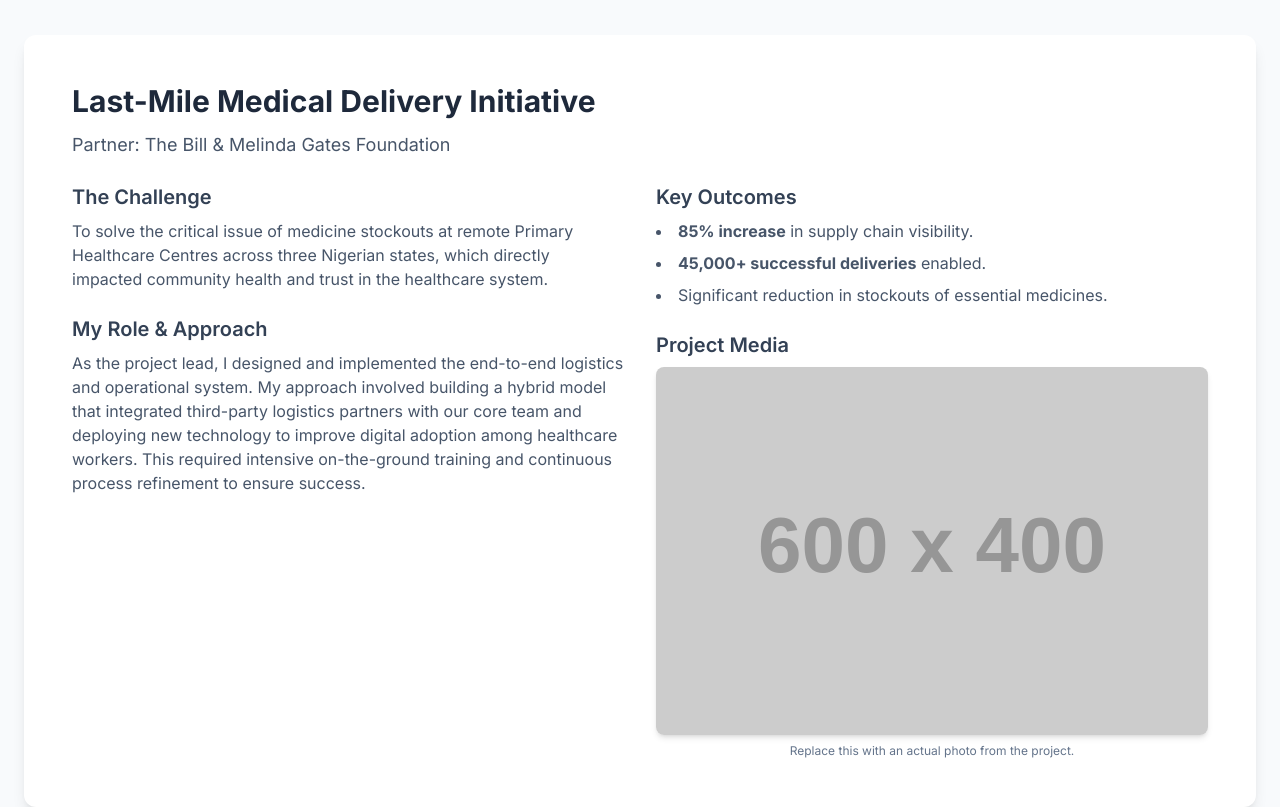
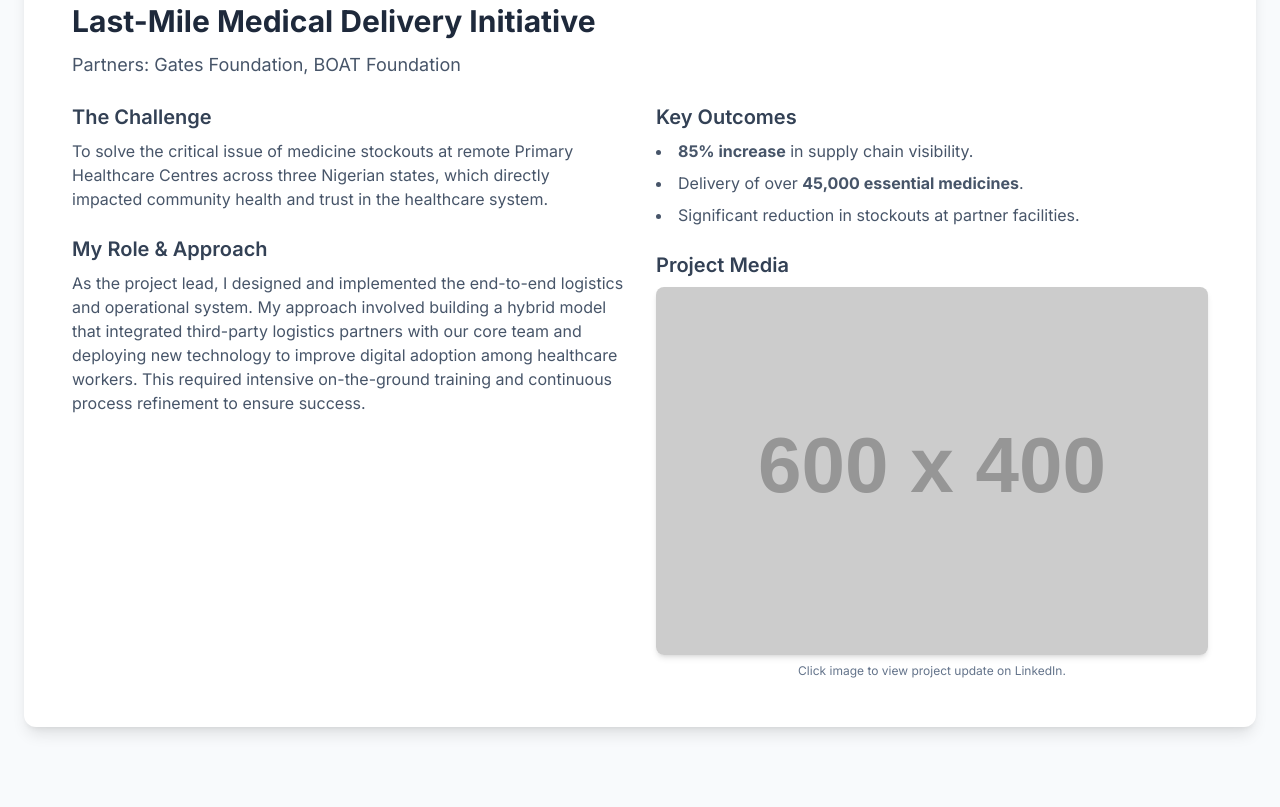
Before and after one commit to uyuruy/Akpoteheri-Professional-Portfolio, a plain HTML site: page index.html in a window 1280 px wide. Shown: the part 1095-1902 px from the top of the page. Drawn offline with nearby package versions, Linux system fonts and the light colour scheme; placeholder pictures from the web are drawn by us.

Commit message:
Add files via upload

```diff
--- a/index.html
+++ b/index.html
@@ -61,7 +61,10 @@
                 </div>
             </div>
             <div class="md:w-1/3 mt-10 md:mt-0 flex justify-center">
-                <img src="https://placehold.co/300x300/e2e8f0/334155?text=AU" alt="Akpoteheri Usiaphre" class="rounded-full shadow-2xl w-64 h-64 md:w-80 md:h-80 object-cover">
+                <!-- Image updated to a rectangle with a 4:3 aspect ratio -->
+                <div class="aspect-w-3 aspect-h-4 w-64 md:w-80">
+                    <img src="https://i.ibb.co/L5r9wzZ/image.png" alt="Akpoteheri Usiaphre" class="rounded-lg shadow-2xl w-full h-full object-cover">
+                </div>
             </div>
         </section>
 
@@ -83,7 +86,7 @@
                 <!-- Case Study 1: Last-Mile Delivery -->
                 <div class="case-study-card bg-white rounded-xl shadow-lg overflow-hidden p-8 md:p-12">
                     <h3 class="font-bold text-3xl mb-3 text-slate-800">Last-Mile Medical Delivery Initiative</h3>
-                    <p class="text-slate-600 mb-6 text-lg">Partner: The Bill & Melinda Gates Foundation</p>
+                    <p class="text-slate-600 mb-6 text-lg">Partners: Gates Foundation, BOAT Foundation</p>
 
                     <div class="grid md:grid-cols-2 gap-8 items-start">
                         <div>
@@ -97,13 +100,15 @@
                             <h4 class="font-semibold text-xl text-slate-700 mb-2">Key Outcomes</h4>
                             <ul class="list-disc list-inside space-y-2 text-slate-600 mb-6">
                                 <li><span class="font-bold">85% increase</span> in supply chain visibility.</li>
-                                <li><span class="font-bold">45,000+ successful deliveries</span> enabled.</li>
-                                <li>Significant reduction in stockouts of essential medicines.</li>
+                                <li>Delivery of over <span class="font-bold">45,000 essential medicines</span>.</li>
+                                <li>Significant reduction in stockouts at partner facilities.</li>
                             </ul>
 
                             <h4 class="font-semibold text-xl text-slate-700 mb-2">Project Media</h4>
-                            <img src="https://placehold.co/600x400/334155/f1f5f9?text=Project+Photo" alt="Last-Mile Delivery Project" class="rounded-lg shadow-md w-full">
-                            <p class="text-xs text-center mt-2 text-slate-500">Replace this with an actual photo from the project.</p>
+                            <a href="https://www.linkedin.com/posts/boat-foundation_how-onebox-is-transforming-primary-healthcare-activity-7272636284693532672-wNh5?utm_source=share&utm_medium=member_android&rcm=ACoAAB9PfWMBnaRiD_EWOSkbXTyh6eQWupm0hY4" target="_blank" rel="noopener noreferrer">
+                                <img src="https://placehold.co/600x400/334155/f1f5f9?text=View+Project+Update" alt="Last-Mile Delivery Project" class="rounded-lg shadow-md w-full hover:opacity-80 transition-opacity">
+                            </a>
+                            <p class="text-xs text-center mt-2 text-slate-500">Click image to view project update on LinkedIn.</p>
                         </div>
                     </div>
                 </div>
@@ -146,7 +151,7 @@
                     <div class="grid md:grid-cols-2 lg:grid-cols-3 gap-8">
 
                         <!-- Innovation 1: SmartBank -->
-                        <a href="http://smartbank.lifebank.ng" target="_blank" class="innovation-card block bg-slate-50 p-6 rounded-lg border border-transparent hover:border-slate-300 hover:shadow-md">
+                        <a href="https://smartbank.lifebankcares.com/" target="_blank" class="innovation-card block bg-slate-50 p-6 rounded-lg border border-transparent hover:border-slate-300 hover:shadow-md">
                             <div class="flex items-center mb-3">
                                 <div class="bg-red-100 text-red-700 p-2 rounded-full mr-3">
                                     <svg class="w-6 h-6" fill="none" stroke="currentColor" viewBox="0 0 24 24"><path stroke-linecap="round" stroke-linejoin="round" stroke-width="2" d="M4 4v5h.582m15.356 2A8.001 8.001 0 004.582 9m0 0H9m11 11v-5h-.581m-15.357-2a8.001 8.001 0 0115.357-2m0 0H15"></path></svg>
```
